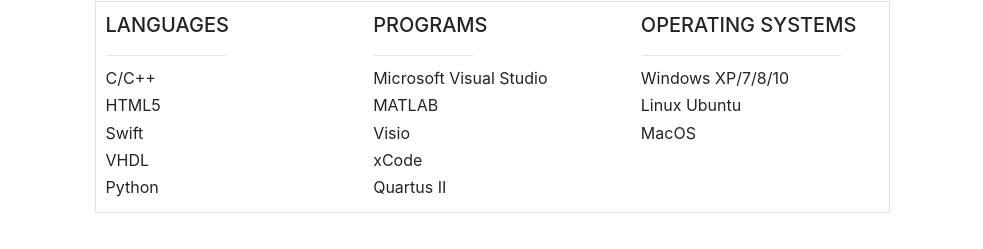
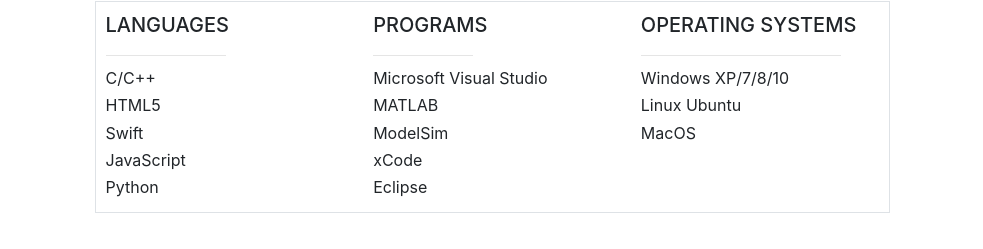
Before and after one commit to YoelYonata/website-v2, a website with bundled scripts: page index.html in a window 1280 px wide. Shown: the part 1538-1787 px from the top of the page, without its empty margins (148-1131 px from the left). Built offline with nearby package versions, Linux system fonts and the light colour scheme.

Commit message:
Updating skill section

```diff
--- a/index.html
+++ b/index.html
@@ -107,7 +107,7 @@
                           <p>C/C++</p>
                           <p>HTML5</p>
                           <p>Swift</p>
-                          <p>VHDL</p>
+                          <p>JavaScript</p>
                           <p>Python</p>
                       </div>
 
@@ -118,9 +118,9 @@
                           <hr class="mb-1 mt-0 d-inline-block mx-auto" style="width: 100px;">
                           <p>Microsoft Visual Studio</p>
                           <p>MATLAB</p>
-                          <p>Visio</p>
+                          <p>ModelSim</p>
                           <p>xCode</p>
-                          <p>Quartus II </p>
+                          <p>Eclipse </p>
                       </div>
 
                       <div class = "col-md-4">
```
